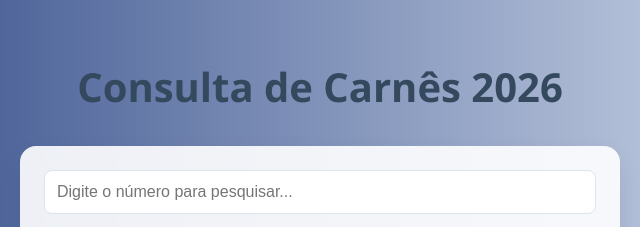
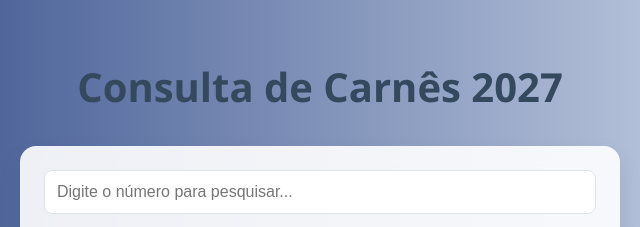
Before and after one commit to GiovanePauloPedroski/AcaoEntreAmigos2027, a plain HTML site: page Consulta Super Completa - Carnês - Gemini 2.0.html in a window 1280 px wide. Shown: the top 227 px of the page, 320-960 px from the left. Drawn offline with Linux system fonts and the light colour scheme.

Commit message:
Update Consulta Super Completa - Carnês - Gemini 2.0.html

```diff
--- a/Consulta Super Completa - Carnês - Gemini 2.0.html
+++ b/Consulta Super Completa - Carnês - Gemini 2.0.html
@@ -136,7 +136,7 @@
   </style>
 </head>
 <body>
-  <h1>Consulta de Carnês 2026</h1>
+  <h1>Consulta de Carnês 2027</h1>
   <div class="search-container">
     <div class="search-box">
       <input type="text" id="input1" placeholder="Digite o número para pesquisar..." onkeydown="handleKey(event, 'input1', 'result1')">
```
